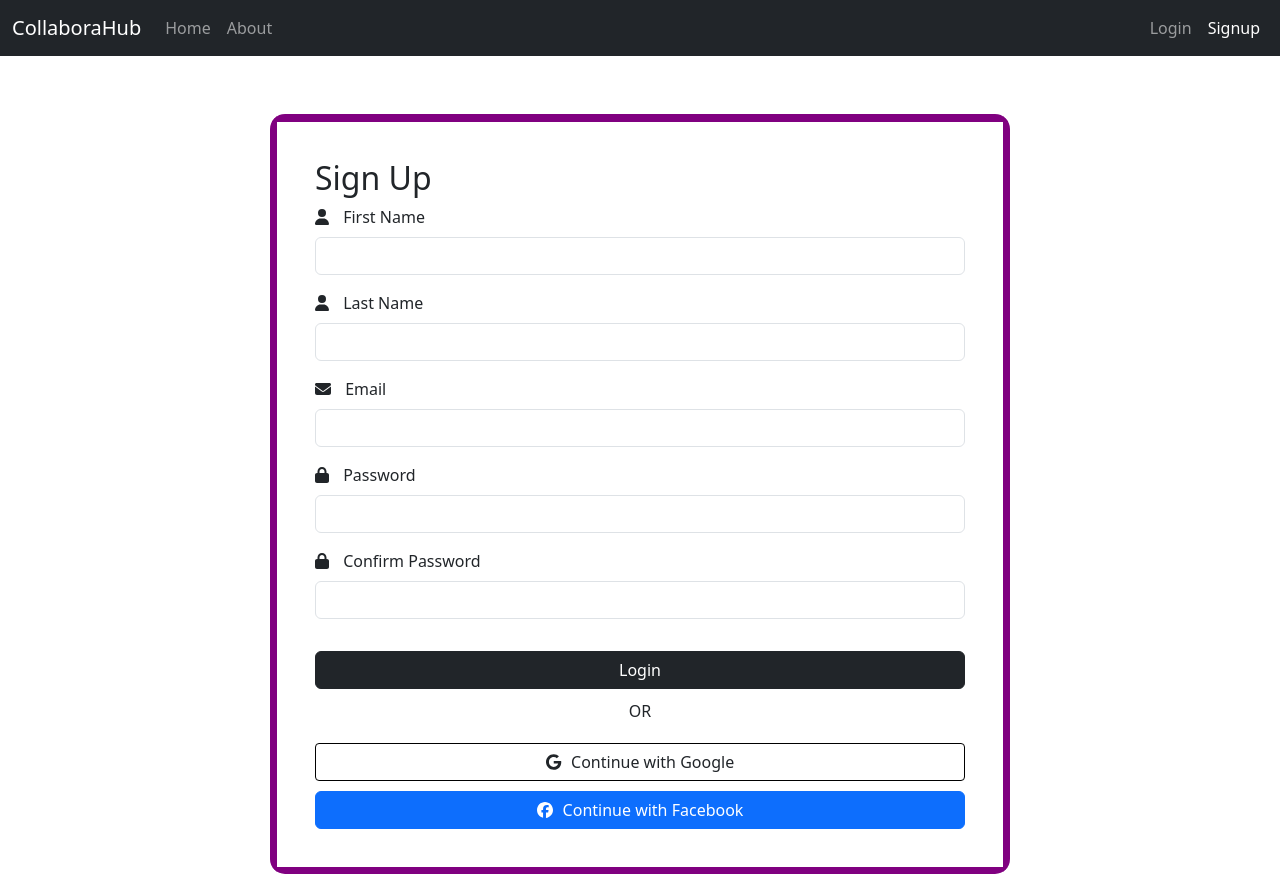
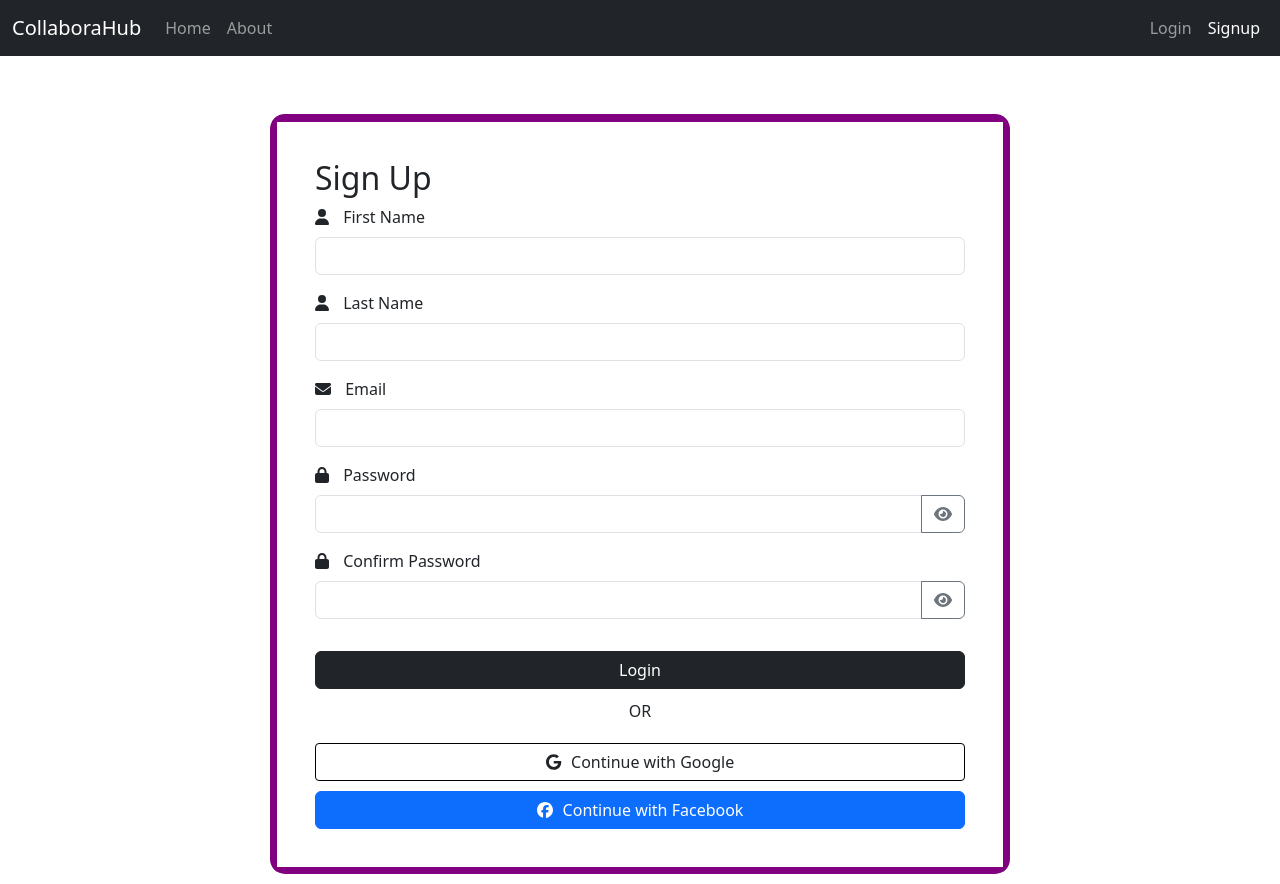
Before and after one commit to alicodes02/Web-Project-Frontend, a React (Create React App) app: page /signup in a window 1280 px wide. Built offline with nearby package versions, Linux system fonts and the light colour scheme.

Commit message:
Signup page updated

```diff
--- a/src/Pages/signup.js
+++ b/src/Pages/signup.js
@@ -3,12 +3,13 @@ import { motion } from 'framer-motion';
 import Base from '../Components/Base';
 import { FontAwesomeIcon } from '@fortawesome/react-fontawesome';
 import { faGoogle, faFacebook } from '@fortawesome/free-brands-svg-icons';
-import { faEnvelope, faLock,faUser  } from '@fortawesome/free-solid-svg-icons';
+import { faEnvelope, faEyeSlash, faEye,faLock,faUser  } from '@fortawesome/free-solid-svg-icons';
 
 const SignupPage = () => {
   const [formData, setFormData] = useState({
     email: '',
     password: '',
+    showPassword: false,
   });
 
   const handleInputChange = (e) => {
@@ -18,6 +19,14 @@ const SignupPage = () => {
       [name]: value,
     });
   };
+
+  const handleTogglePassword = () => {
+    setFormData({
+      ...formData,
+      showPassword: !formData.showPassword,
+    });
+  };
+
 
   const handleSubmit = (e) => {
     e.preventDefault();
@@ -144,29 +153,48 @@ const SignupPage = () => {
               </div>
               <div className="mb-3">
               <label htmlFor="password" className="form-label">
-                  <FontAwesomeIcon icon={faLock} style={{ marginRight: '10px' }} /> Password
+                <FontAwesomeIcon icon={faLock} style={{ marginRight: '10px' }} /> Password {/* Password icon */}
               </label>
+              <div className="input-group">
                 <input
-                  type="password"
+                  type={formData.showPassword ? 'text' : 'password'}
                   className="form-control"
                   id="password"
                   name="password"
                   value={formData.password}
                   onChange={handleInputChange}
                 />
+                <button
+                  type="button"
+                  className="btn btn-outline-secondary"
+                  onClick={handleTogglePassword}
+                >
+                  <FontAwesomeIcon icon={formData.showPassword ? faEyeSlash : faEye} />
+                </button>
               </div>
+            </div>
+
             <div className="mb-3">
   <label htmlFor="confirmPassword" className="form-label">
-                <FontAwesomeIcon icon={faLock} style={{ marginRight: '10px' }} /> Confirm Password
+    <FontAwesomeIcon icon={faLock} style={{ marginRight: '10px' }} /> Confirm Password {/* Password icon */}
   </label>
+  <div className="input-group">
     <input
-                  type="password"
+      type={formData.showConfirmPassword ? 'text' : 'password'}
       className="form-control"
       id="confirmPassword"
       name="confirmPassword"
       value={formData.confirmPassword}
       onChange={handleInputChange}
     />
+    <button
+      type="button"
+      className="btn btn-outline-secondary"
+      onClick={() => setFormData({...formData, showConfirmPassword: !formData.showConfirmPassword})}
+    >
+      <FontAwesomeIcon icon={formData.showConfirmPassword ? faEyeSlash : faEye} />
+    </button>
+  </div>
 </div>
               <motion.button
                 type="submit"
```
Lines whose indentation alone changed are shown as unchanged.
